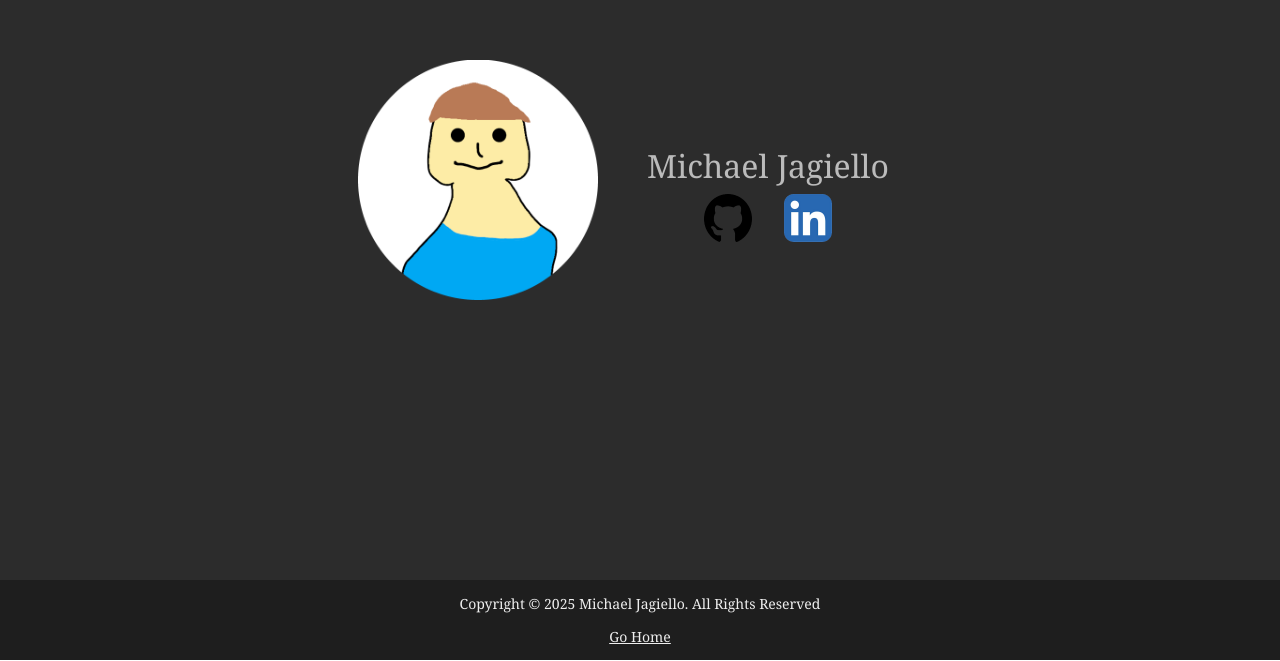
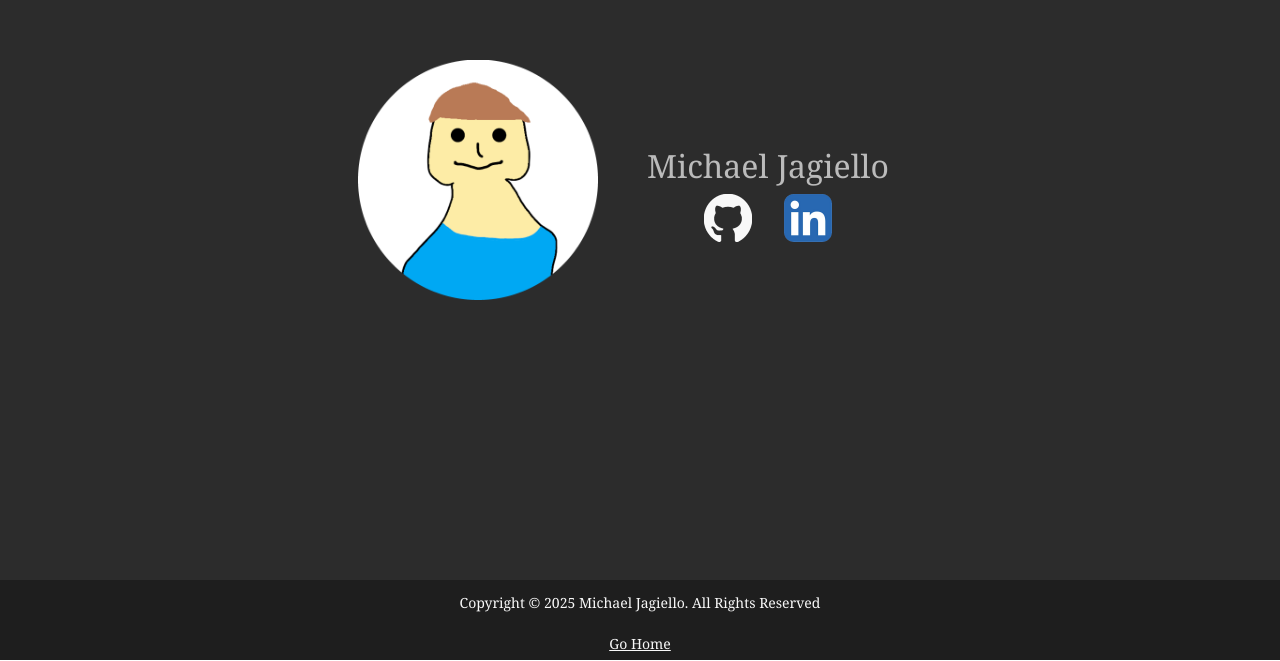
Before and after one commit to MicJagger/personal-website, a React (Create React App) app in the folder client/: page / in a window 1280 px wide. Shown: the part 1020-1681 px from the top of the page. Built offline with nearby package versions, Linux system fonts and the light colour scheme.

Commit message:
code formatting fixes, slight color update, added github white button

```diff
--- a/client/src/App.tsx
+++ b/client/src/App.tsx
@@ -1,9 +1,12 @@
-import {BrowserRouter, Route, Routes} from "react-router-dom"
+import {BrowserRouter, Route, Routes} from 'react-router-dom'
+import {useState} from 'react'
 
 import HomePage from './views/HomePage'
 import Projects from './views/Projects'
 
 function App() {
+
+
     return (
         <BrowserRouter>
             <Routes>
--- a/client/src/components/Footer.tsx
+++ b/client/src/components/Footer.tsx
@@ -7,7 +7,7 @@ const Footer = () => {
             <p className="footer-text">
                 Copyright © 2025 Michael Jagiello. All Rights Reserved
             </p>
-            <a className="footer-text" href="/">
+            <a className="footer-text" href="/#">
                 Go Home
             </a>
         </footer>
--- a/client/src/styles/Footer.css
+++ b/client/src/styles/Footer.css
@@ -5,10 +5,11 @@
   flex-direction: column;
   font-size: calc(6px + 1vmin);
   height: 10vh;
-  justify-content: flex-start;
-  min-height: 50px
+  justify-content: center;
+  min-height: 50px;
 }
 
 .footer-text {
-  color: #eeeeee;
+  color: #f8f8f8;
+  padding-bottom: 8px;
 }
--- a/client/src/styles/HomePage.css
+++ b/client/src/styles/HomePage.css
@@ -1,13 +1,15 @@
+.homepage-about {
+  align-items: center;
+  display: flex;
+  height: 100vh;
+  justify-content: center;
+  min-width: 60vw;
+}
+
 .homepage-face {
   padding: 1vmin;
   pointer-events: none;
   width: 30vmin;
-}
-
-img.social-button {
-  cursor: pointer;
-  max-width: 3rem;
-  min-width: 5vmin;
 }
 
 .homepage-profile {
@@ -71,6 +73,12 @@ img.social-button {
   min-height: 100vh;
 }
 
+img.social-button {
+    cursor: pointer;
+    max-width: 3rem;
+    min-width: 5vmin;
+  }
+
 .socials {
   display: flex;
   gap: 2rem;
--- a/client/src/styles/NavBar.css
+++ b/client/src/styles/NavBar.css
@@ -11,13 +11,13 @@
 }
 
 .navbar-links {
-  color: #eeeeee;
+  color: #f8f8f8;
   display: flex;
   gap: 4vw;
   text-decoration: none;
 }
 
 .navbar-title {
-  color: #eeeeee;
+  color: #f8f8f8;
   text-decoration: none;
 }
--- a/client/src/styles/common.css
+++ b/client/src/styles/common.css
@@ -4,12 +4,12 @@ html {
 
 .page-default {
   background-color: #2c2c2c;
-  color: #eeeeee;
+  color: #f8f8f8;
   font-family: Cambria, Cochin, Georgia, Times, 'Times New Roman', serif;
 }
 
 .page-default-light {
-  background-color: #eeeeee;
+  background-color: #f8f8f8;
   color: #000000;
   font-family: Cambria, Cochin, Georgia, Times, 'Times New Roman', serif;
 }
--- a/client/src/views/HomePage.tsx
+++ b/client/src/views/HomePage.tsx
@@ -1,7 +1,8 @@
 import Alert from '../components/Alert'
 import '../styles/common.css'
 import Footer from '../components/Footer'
-import githubImage from '../assets/github192.png'
+import githubImageBlack from '../assets/github-black192.png'
+import githubImageWhite from '../assets/github-white192.png'
 import headImage from '../assets/temphead512.png';
 import linkedinImage from '../assets/linkedin192.png'
 import '../styles/HomePage.css';
@@ -26,7 +27,7 @@ const HomePage = () => {
         }
 
         return (
-            <img src={githubImage} className="social-button" alt="LinkedIn" onClick={handleMouseEvent}/>
+            <img src={githubImageWhite} className="social-button" alt="GitHub" onClick={handleMouseEvent}/>
         );
     }
 
@@ -43,9 +44,7 @@ const HomePage = () => {
 
     return (
         <>
-            <title>
-                <title>Michael Jagiello</title>
-            </title>
+            <title>Michael Jagiello</title>
 
             <section className="page-default">
                 <NavBar />
@@ -64,7 +63,7 @@ const HomePage = () => {
                     </div>
                 </section>
 
-                <section id="about" className="homepage-profile">
+                <section id="about" className="homepage-about">
                     <img src={headImage} className="homepage-face" alt="face"/>
                     <div>
                         <p className="homepage-profile-text">
--- a/client/src/views/Projects.tsx
+++ b/client/src/views/Projects.tsx
@@ -6,19 +6,17 @@ import '../styles/Projects.css'
 const Projects = () => {
     return (
         <>
-        <head>
             <title>Projects</title>
-        </head>
 
+            <section id="main" className="page-default">
                 <NavBar />
 
-        <section id="main" className="page-default">
                 <section className="projects-main">
                     Projects
                 </section>
-        </section>
 
                 <Footer />
+            </section>
         </>
     );
 }
```
Also changed, not shown: client/src/assets/github-black192.png (renamed from client/src/assets/github192.png), client/src/assets/github-white192.png (added). Lines whose indentation alone changed are shown as unchanged.
